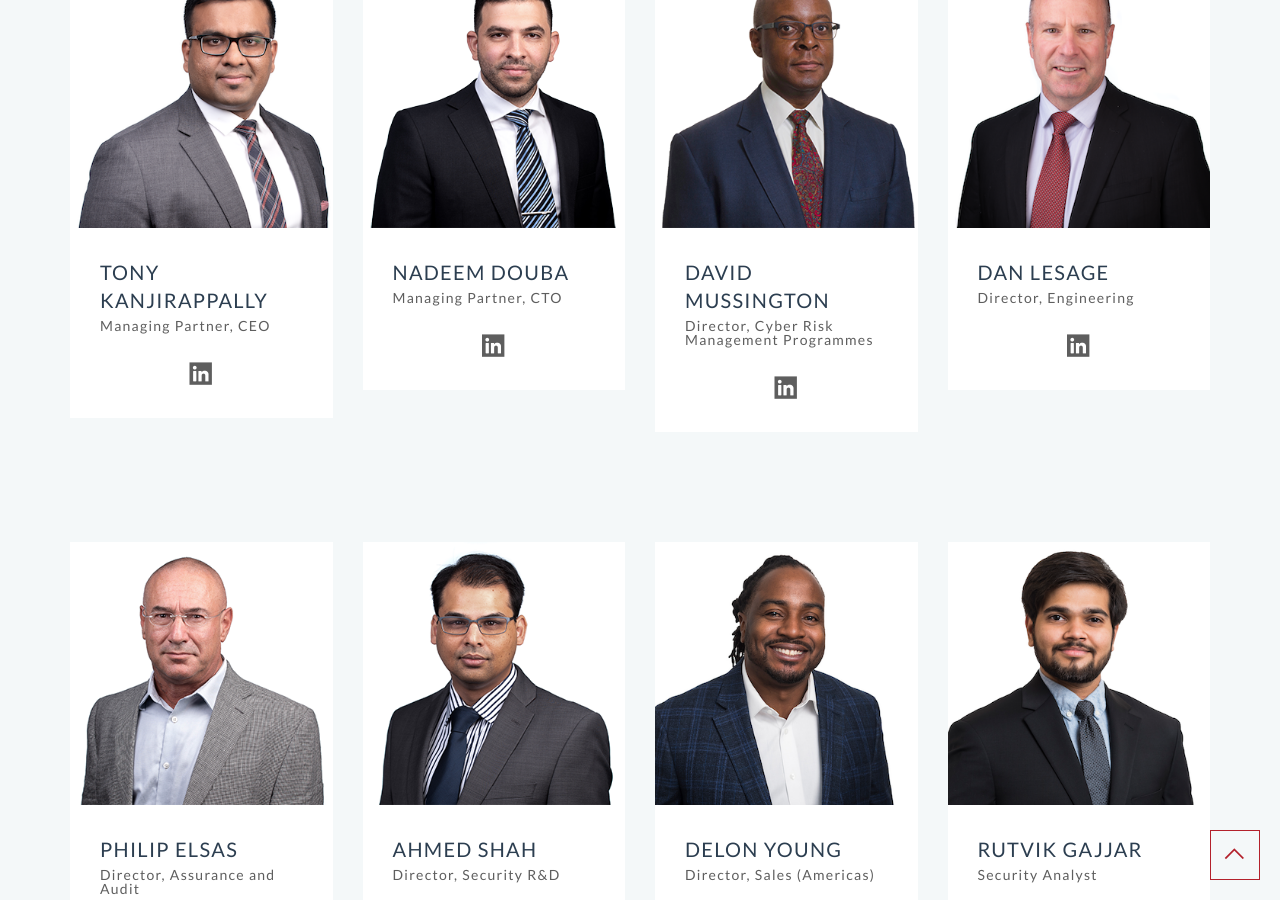
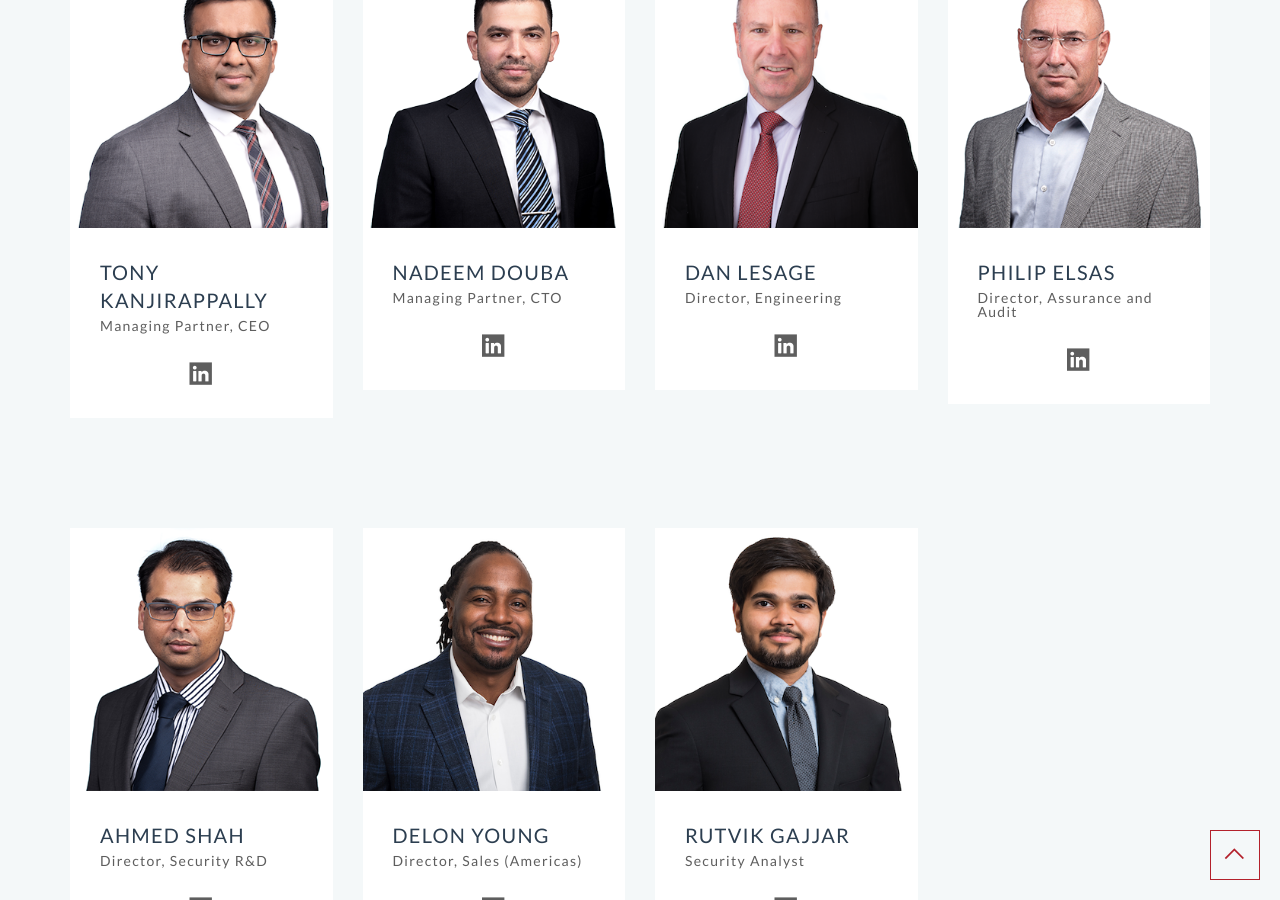
Before and after one commit to malleum-inc/website, a Jekyll site: the page built from index.html, in a window 1280 px wide and 900 px high, scrolled down 4731 px. Built offline with Jekyll 4.4.1, drawn with Linux system fonts in a browser that asks for light colours; nearby versions of some CDN libraries; some of the changed lines change nothing that is shown.

Commit message:
Update _config.yml

```diff
--- a/_config.yml
+++ b/_config.yml
@@ -372,12 +372,12 @@ team:
   linkedin: https://www.linkedin.com/in/nadeem-douba
 
 # Team Member
-- name: David Mussington
-  tagline: Director, Cyber Risk Management Programmes
-  avatar: david.png
+# - name: David Mussington
+#   tagline: Director, Cyber Risk Management Programmes
+#   avatar: david.png
 
   # Social Links
-  linkedin: https://www.linkedin.com/in/davidmussington/
+#   linkedin: https://www.linkedin.com/in/davidmussington/
 
 # Team Member
 - name: Dan Lesage
```
